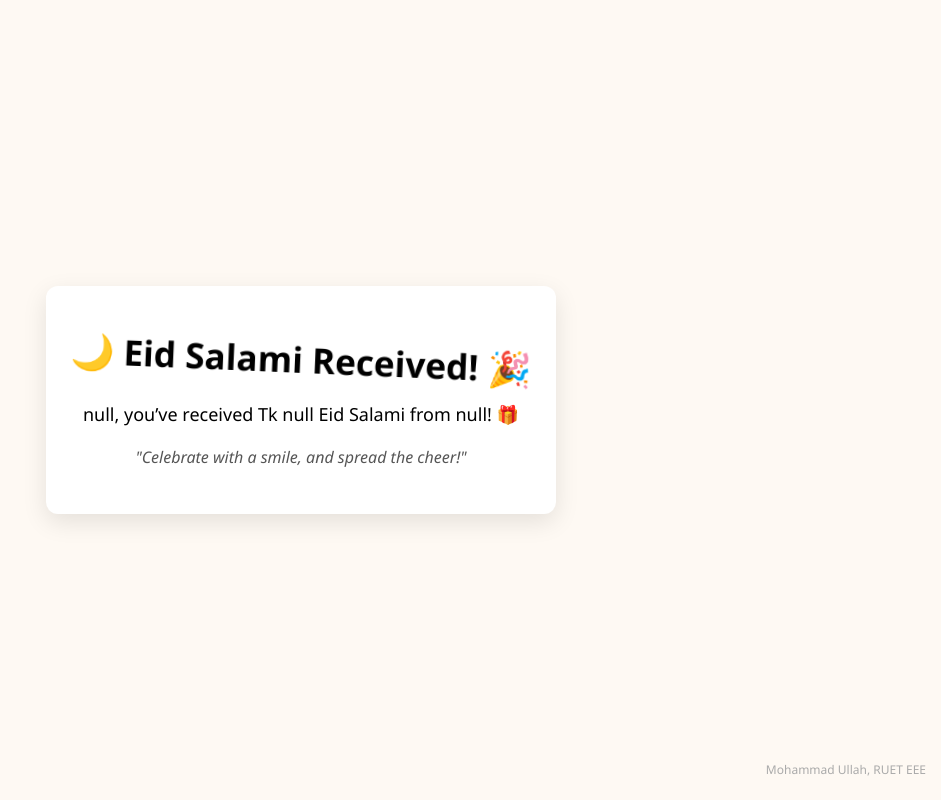
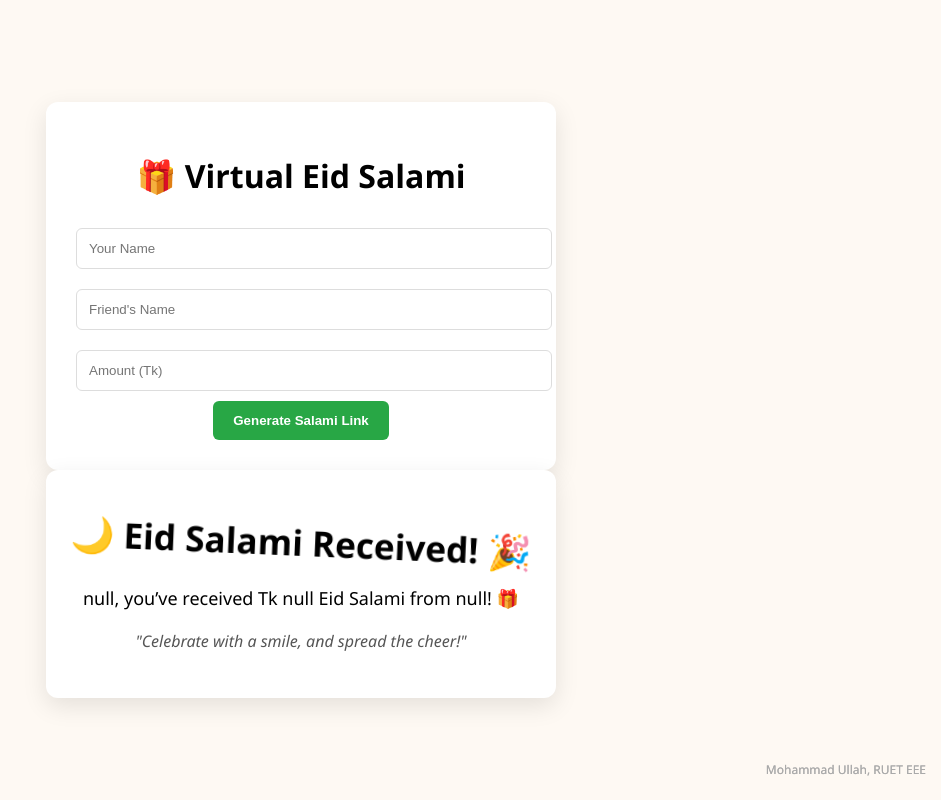
Before and after one commit to Smartcart-bit/Eid_Salami, a plain HTML site: page index.html in a window 1280 px wide. Shown: the whole page, without its empty margins (339-1280 px from the left). Drawn offline with Linux system fonts and the light colour scheme.

Commit message:
Update index.html

```diff
--- a/index.html
+++ b/index.html
@@ -1,3 +1,46 @@
+<!DOCTYPE html>
+<html lang="en">
+<head>
+  <meta charset="UTF-8" />
+  <meta name="viewport" content="width=device-width, initial-scale=1.0"/>
+  <title>Send Eid Salami</title>
+  <link rel="stylesheet" href="style.css" />
+</head>
+<body>
+  <div class="container">
+    <h1>🎁 Virtual Eid Salami</h1>
+    <input type="text" id="sender" placeholder="Your Name" />
+    <input type="text" id="receiver" placeholder="Friend's Name" />
+    <input type="number" id="amount" placeholder="Amount (Tk)" />
+    <button onclick="generateLink()">Generate Salami Link</button>
+
+    <div id="link-section" style="display: none;">
+      <p>Share this link with your friend:</p>
+      <input type="text" id="generatedLink" readonly />
+    </div>
+  </div>
+  <p class="credit">Mohammad Ullah, RUET EEE</p>
+  <script>
+    function generateLink() {
+      const sender = document.getElementById("sender").value.trim();
+      const receiver = document.getElementById("receiver").value.trim();
+      const amount = document.getElementById("amount").value.trim();
+
+      if (!sender || !receiver || !amount) {
+        alert("Please fill in all fields.");
+        return;
+      }
+
+      const baseURL = window.location.href.replace("index.html", "");
+      const url = `${baseURL}salami.html?from=${encodeURIComponent(sender)}&to=${encodeURIComponent(receiver)}&amount=${amount}`;
+
+      document.getElementById("generatedLink").value = url;
+      document.getElementById("link-section").style.display = "block";
+    }
+  </script>
+</body>
+</html>
+
 <!DOCTYPE html>
 <html lang="en">
 <head>
```
